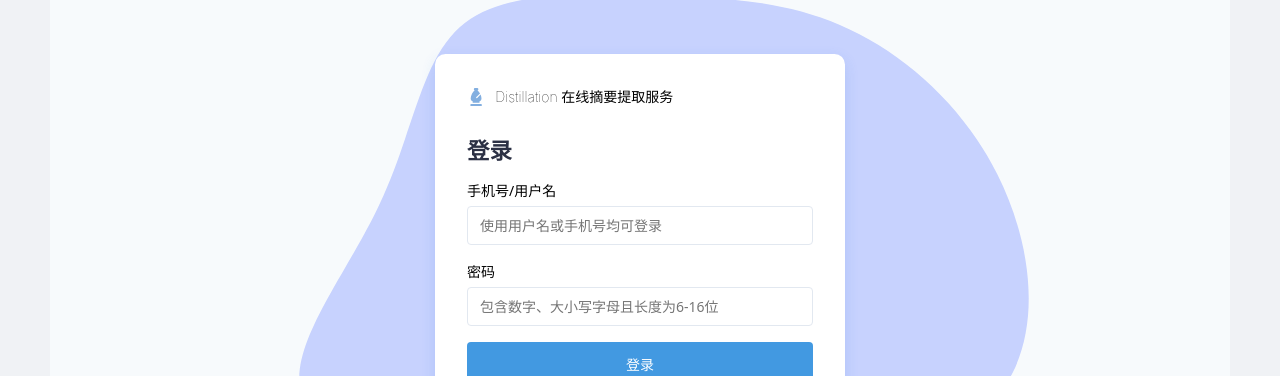
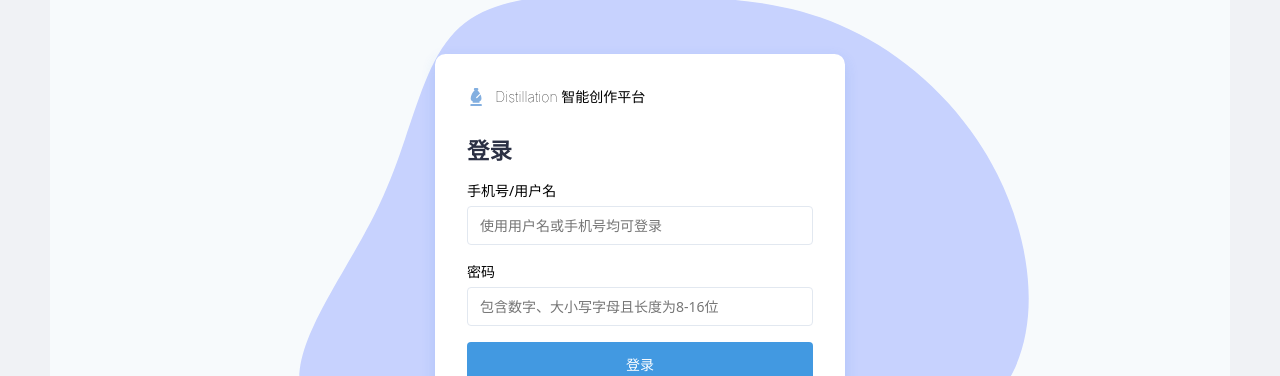
Before and after one commit to YMYzzz/Distillation, a React (Create React App) app: page /login in a window 1280 px wide. Shown: the part 116-492 px from the top of the page. Built offline with nearby package versions, Linux system fonts and the light colour scheme.

Commit message:
beautify

```diff
--- a/src/component/Login/index.jsx
+++ b/src/component/Login/index.jsx
@@ -138,12 +138,12 @@ const Login = () => {
         }
 
         const passwordValidate = (value) => {
-            var reg = /^(?=.*\d)(?=.*[a-z])(?=.*[A-Z]).{6,16}$/;
+            var reg = /^(?=.*\d)(?=.*[a-z])(?=.*[A-Z]).{8,16}$/;
             var check = reg.test(value);
             if (check)
                 return undefined;
             else
-                return '密码长度应为6~16个字符且由大小写字母与数字组成。';
+                return '密码长度应为8~16个字符且由大小写字母与数字组成。';
         }
 
 
@@ -184,7 +184,7 @@ const Login = () => {
 
             <div style={{ display: 'flex', alignItems: 'center', fontWeight: 100, marginBottom: '25px' }}>
                 <FaChessBishop style={{ marginRight: '10px', fontSize: '1.3em', color: '#83afe0' }} />
-                <span>Distillation 在线摘要提取服务</span>
+                <span>Distillation 智能创作平台</span>
             </div>
 
             <h1 className={classes.cardHeader}>登录</h1>
@@ -209,7 +209,7 @@ const Login = () => {
                     <div name="password" validate={passwordValidate}>
                         <Label>
                             <span>密码</span>
-                            <Input placeholder="包含数字、大小写字母且长度为6-16位" type="password" value={password} onChange={(e) => setPassword(e.target.value)} />
+                            <Input placeholder="包含数字、大小写字母且长度为8-16位" type="password" value={password} onChange={(e) => setPassword(e.target.value)} />
                         </Label>
                     </div>
 
```
